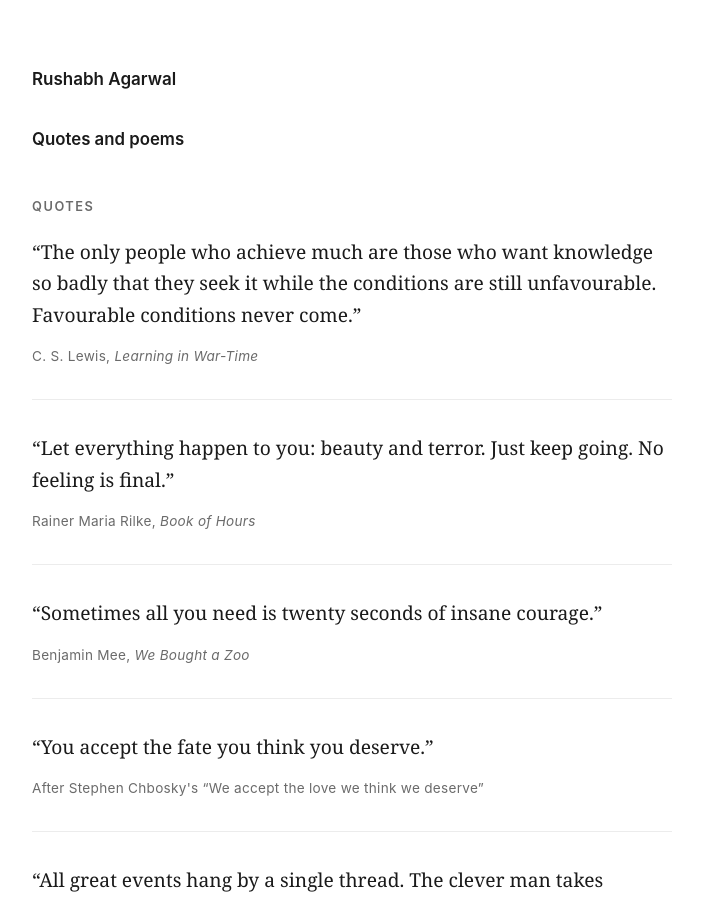
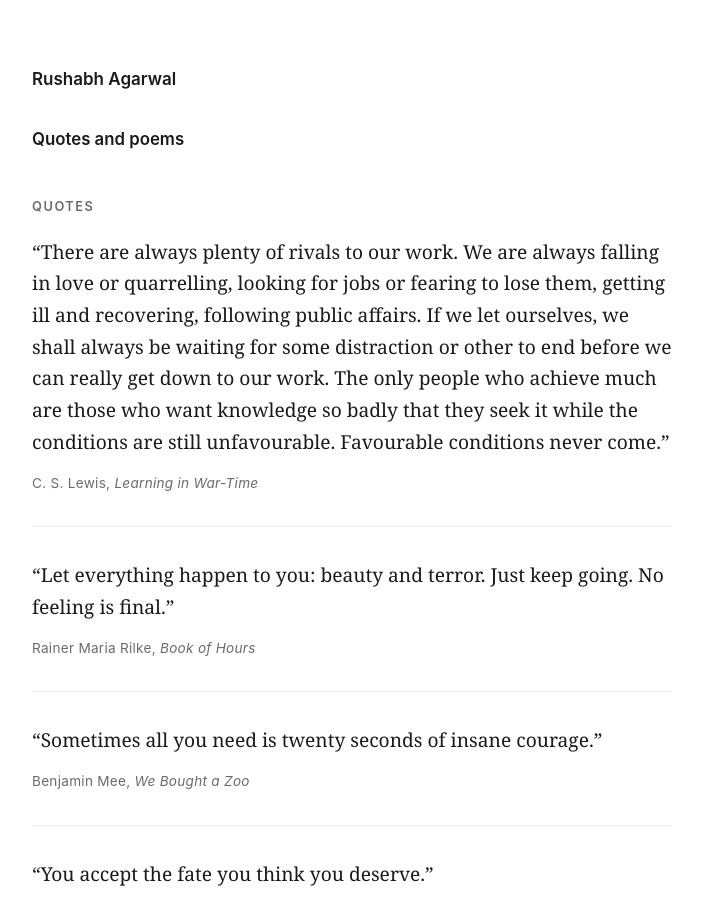
Before and after one commit to rushout09/rushout09.github.io, a Jekyll site: the page built from quotes.md, in a window 1280 px wide and 900 px high. Shown: the whole window, without its empty margins (288-991 px from the left). Built offline with Jekyll 4.4.1, drawn with Linux system fonts in a browser that asks for light colours.

Commit message:
Quotes: the full C. S. Lewis passage

```diff
--- a/quotes.md
+++ b/quotes.md
@@ -24,7 +24,7 @@ permalink: /quotes.html
 ### Quotes
 
 <figure class="entry">
-  <blockquote>“The only people who achieve much are those who want knowledge so badly that they seek it while the conditions are still unfavourable. Favourable conditions never come.”</blockquote>
+  <blockquote>“There are always plenty of rivals to our work. We are always falling in love or quarrelling, looking for jobs or fearing to lose them, getting ill and recovering, following public affairs. If we let ourselves, we shall always be waiting for some distraction or other to end before we can really get down to our work. The only people who achieve much are those who want knowledge so badly that they seek it while the conditions are still unfavourable. Favourable conditions never come.”</blockquote>
   <figcaption>C. S. Lewis, <cite>Learning in War-Time</cite></figcaption>
 </figure>
 <figure class="entry">
```
